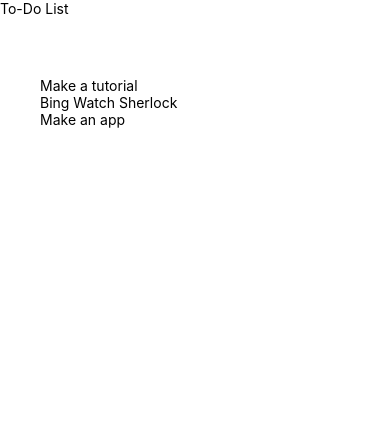
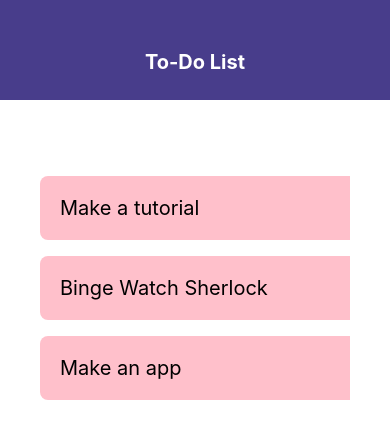
Before and after one commit to sparshsukralia/todo-list-react-native, a React Native app: screen / in a window 390 px wide. Shown: the top 438 px of the page. Built offline with nearby package versions, Linux system fonts and the light colour scheme.

Commit message:
todo items styled

```diff
--- a/App.js
+++ b/App.js
@@ -8,11 +8,12 @@ import {
   TouchableOpacity,
 } from "react-native";
 import Header from "./components/Header";
+import TodoItem from "./components/TodoItem";
 
 export default function App() {
   const [todos, setTodos] = useState([
     { text: "Make a tutorial", key: "1" },
-    { text: "Bing Watch Sherlock", key: "2" },
+    { text: "Binge Watch Sherlock", key: "2" },
     { text: "Make an app", key: "3" },
   ]);
 
@@ -25,7 +26,7 @@ export default function App() {
         <View style={styles.list}>
           <FlatList
             data={todos}
-            renderItem={({ item }) => <Text>{item.text}</Text>}
+            renderItem={({ item }) => <TodoItem item={item} />}
           />
         </View>
       </View>
--- a/components/Header.js
+++ b/components/Header.js
@@ -3,8 +3,22 @@ import { StyleSheet, Text, View } from "react-native";
 
 export default function Header() {
   return (
-    <View>
-      <Text>To-Do List</Text>
+    <View style={styles.header}>
+      <Text style={styles.text}>To-Do List</Text>
     </View>
   );
 }
+
+const styles = StyleSheet.create({
+  header: {
+    height: 100,
+    paddingTop: 50,
+    backgroundColor: "darkslateblue",
+    alignItems: "center",
+  },
+  text: {
+    fontSize: 20,
+    color: "#fff",
+    fontWeight: "bold",
+  },
+});
--- /dev/null
+++ b/components/TodoItem.js
@@ -0,0 +1,21 @@
+import React from "react";
+import { StyleSheet, Text, TouchableOpacity } from "react-native";
+
+export default function TodoItem({ item }) {
+  return (
+    <TouchableOpacity>
+      <Text style={styles.item}>{item.text}</Text>
+    </TouchableOpacity>
+  );
+}
+
+const styles = StyleSheet.create({
+  item: {
+    width: 350,
+    backgroundColor: "pink",
+    padding: 20,
+    marginTop: 16,
+    fontSize: 20,
+    borderRadius: 8,
+  },
+});
```
